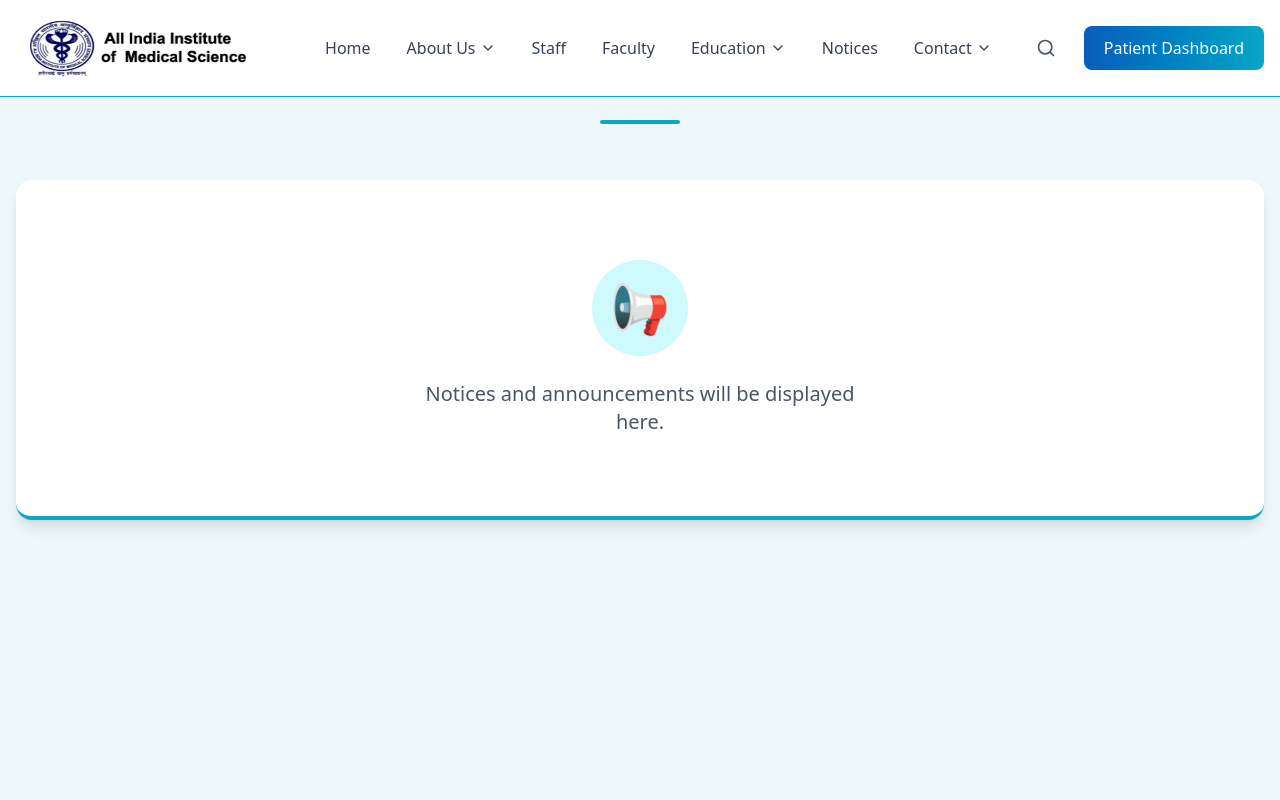
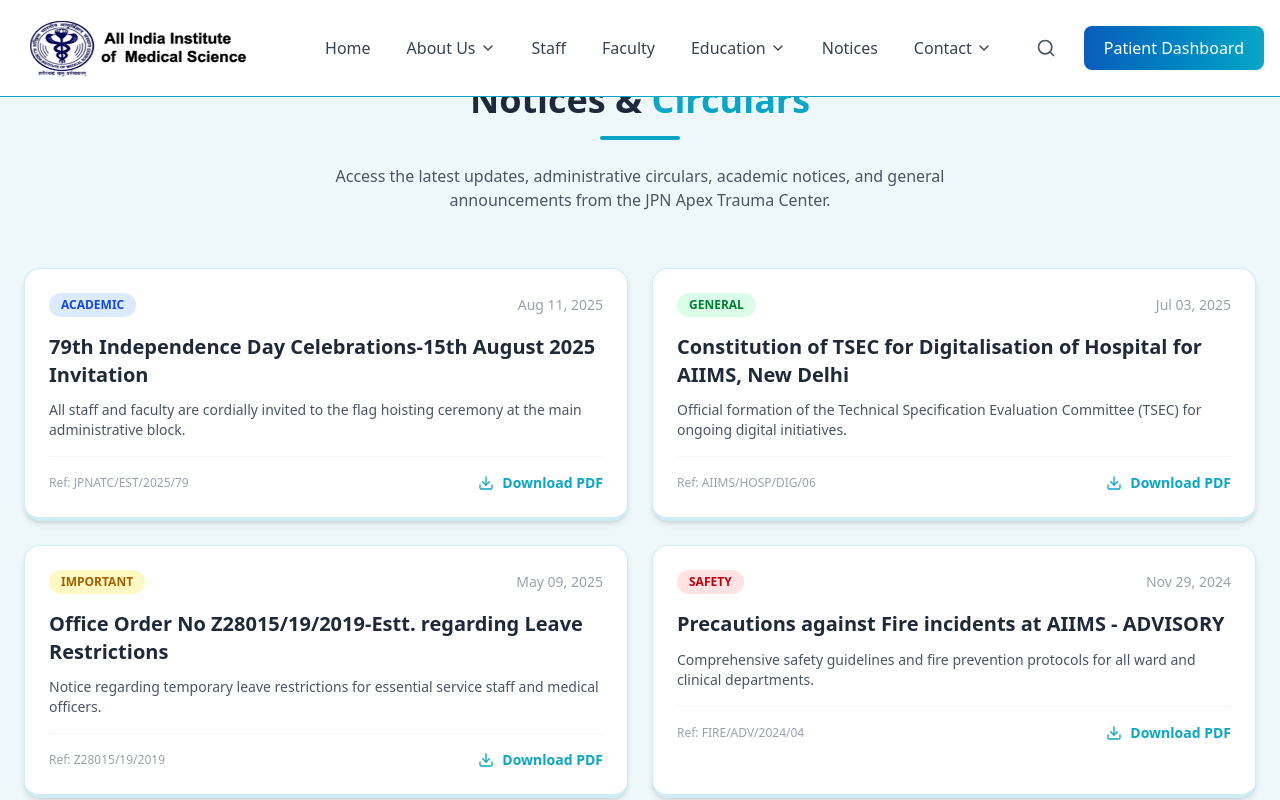
Before and after one commit to mehraaan21/jpnatc-app, a React (Vite) app: page /notices in a window 1280 px wide. Shown: the top 800 px of the page. Built offline with nearby package versions, Linux system fonts and the light colour scheme.

Commit message:
add  notices

```diff
--- a/src/components/contact/ContactUs.jsx
+++ b/src/components/contact/ContactUs.jsx
@@ -1,11 +1,23 @@
 export default function ContactUs() {
   return (
-    <section className="w-full bg-gray-100">
+    <section className="bg-[#eef7fa] py-20">
+      {/* Heading */}
+      <div className="max-w-7xl mx-auto px-6 mb-14">
+        <div className="text-center">
+          <h2 className="text-4xl font-semibold text-gray-800">
+            Contact <span className="text-[#0AA6C6] font-bold">Us</span>
+          </h2>
+          <div className="w-20 h-1 bg-[#0AA6C6] rounded-full mx-auto mt-4"></div>
+          <p className="text-gray-600 mt-6 max-w-2xl mx-auto">
+            Get in touch with JPNATC for any medical inquiries, appointments,
+            or general assistance. Our team is available 24/7 to help you.
+          </p>
+        </div>
+      </div>
 
       {/* Main Card */}
-      <div className="mt-34 pt-24  pb-24">
-        <div className="max-w-7xl mx-auto px-6">
-          <div className="bg-white rounded-2xl shadow-xl p-10 grid grid-cols-1 lg:grid-cols-2 gap-10">
+      <div className="max-w-7xl mx-auto px-6 pb-24">
+        <div className="bg-white rounded-2xl shadow-xl p-10 grid grid-cols-1 lg:grid-cols-2 gap-10 border-b-4 border-[#0AA6C6]">
           {/* Left Content */}
           <div>
             <h2 className="text-2xl font-semibold mb-3">
@@ -130,7 +142,6 @@
           </div>
         </div>
       </div>
-      </div>
     </section>
   );
 }
--- a/src/components/contact/Location.jsx
+++ b/src/components/contact/Location.jsx
@@ -1,15 +1,21 @@
 export default function Location() {
     return (
-        <div className="min-h-screen bg-[#eef7fa] py-16">
-            <div className="max-w-7xl mx-auto px-4">
-                {/* Heading */}
-                <div className="text-center mb-14">
+        <div className="bg-[#eef7fa] py-20">
+            {/* Heading */}
+            <div className="max-w-7xl mx-auto px-6 mb-14">
+                <div className="text-center">
                     <h2 className="text-4xl font-semibold text-gray-800">
                         Our <span className="text-[#0AA6C6] font-bold">Location</span>
                     </h2>
                     <div className="w-20 h-1 bg-[#0AA6C6] rounded-full mx-auto mt-4"></div>
+                    <p className="text-gray-600 mt-6 max-w-2xl mx-auto">
+                        Find your way to JPNATC easily with our location details and
+                        transportation options from various points in Delhi.
+                    </p>
                 </div>
+            </div>
 
+            <div className="max-w-7xl mx-auto px-4">
                 <div className="bg-white rounded-2xl shadow-lg p-8 border-b-4 border-[#0AA6C6]">
                     <div className="grid md:grid-cols-2 gap-8">
                         <div>
--- a/src/components/contact/RightToInformation.jsx
+++ b/src/components/contact/RightToInformation.jsx
@@ -1,15 +1,21 @@
 export default function RightToInformation() {
     return (
-        <div className="min-h-screen bg-[#eef7fa] py-16">
-            <div className="max-w-7xl mx-auto px-4">
-                {/* Heading */}
-                <div className="text-center mb-14">
+        <div className="bg-[#eef7fa] py-20">
+            {/* Heading */}
+            <div className="max-w-7xl mx-auto px-6 mb-14">
+                <div className="text-center">
                     <h2 className="text-4xl font-semibold text-gray-800">
                         Right To <span className="text-[#0AA6C6] font-bold">Information</span>
                     </h2>
                     <div className="w-20 h-1 bg-[#0AA6C6] rounded-full mx-auto mt-4"></div>
+                    <p className="text-gray-600 mt-6 max-w-2xl mx-auto">
+                        Learn about the Right to Information Act and how to request
+                        information from JPNATC for transparency and accountability.
+                    </p>
                 </div>
+            </div>
 
+            <div className="max-w-7xl mx-auto px-4">
                 <div className="bg-white rounded-2xl shadow-lg p-8 border-b-4 border-[#0AA6C6]">
                     <div className="mb-8">
                         <div className="flex items-center gap-4 mb-4">
--- a/src/components/notices/Notices.jsx
+++ b/src/components/notices/Notices.jsx
@@ -1,24 +1,93 @@
-export default function Notices() {
+import { Download, FileText } from "lucide-react";
+
+const notices = [
+  {
+    tag: "ACADEMIC",
+    tagColor: "bg-blue-100 text-blue-700",
+    date: "Aug 11, 2025",
+    title: "79th Independence Day Celebrations-15th August 2025 Invitation",
+    desc: "All staff and faculty are cordially invited to the flag hoisting ceremony at the main administrative block.",
+    ref: "Ref: JPNATC/EST/2025/79"
+  },
+  {
+    tag: "GENERAL",
+    tagColor: "bg-green-100 text-green-700",
+    date: "Jul 03, 2025",
+    title: "Constitution of TSEC for Digitalisation of Hospital for AIIMS, New Delhi",
+    desc: "Official formation of the Technical Specification Evaluation Committee (TSEC) for ongoing digital initiatives.",
+    ref: "Ref: AIIMS/HOSP/DIG/06"
+  },
+  {
+    tag: "IMPORTANT",
+    tagColor: "bg-yellow-100 text-yellow-700",
+    date: "May 09, 2025",
+    title: "Office Order No Z28015/19/2019-Estt. regarding Leave Restrictions",
+    desc: "Notice regarding temporary leave restrictions for essential service staff and medical officers.",
+    ref: "Ref: Z28015/19/2019"
+  },
+  {
+    tag: "SAFETY",
+    tagColor: "bg-red-100 text-red-700",
+    date: "Nov 29, 2024",
+    title: "Precautions against Fire incidents at AIIMS - ADVISORY",
+    desc: "Comprehensive safety guidelines and fire prevention protocols for all ward and clinical departments.",
+    ref: "Ref: FIRE/ADV/2024/04"
+  }
+];
+
+export default function NoticesPage() {
   return (
-        <div className="min-h-screen bg-[#eef7fa] py-16">
-            <div className="max-w-7xl mx-auto px-4">
+    <div className="bg-[#eef7fa] py-20">
       {/* Heading */}
-                <div className="text-center mb-14">
+      <div className="max-w-7xl mx-auto px-6 mb-14">
+        <div className="text-center">
           <h2 className="text-4xl font-semibold text-gray-800">
-                        Latest <span className="text-[#0AA6C6] font-bold">Notices</span>
+            Notices & <span className="text-[#0AA6C6] font-bold">Circulars</span>
           </h2>
           <div className="w-20 h-1 bg-[#0AA6C6] rounded-full mx-auto mt-4"></div>
+          <p className="text-gray-600 mt-6 max-w-2xl mx-auto">
+            Access the latest updates, administrative circulars, academic notices,
+            and general announcements from the JPN Apex Trauma Center.
+          </p>
+        </div>
       </div>
 
-                <div className="bg-white rounded-2xl shadow-lg p-8 border-b-4 border-[#0AA6C6]">
-                    <div className="flex flex-col items-center justify-center py-12">
-                        <div className="w-24 h-24 bg-cyan-100 rounded-full flex items-center justify-center mb-6">
-                            <span className="text-5xl">📢</span>
+      {/* CONTENT */}
+      <div className="max-w-7xl mx-auto px-6 pb-24">
+        <div className="grid grid-cols-1 md:grid-cols-2 gap-6">
+          {notices.map((notice, index) => (
+            <div
+              key={index}
+              className="bg-white rounded-2xl shadow-md hover:shadow-xl transition-all duration-300 border border-[#0AA6C6]/20 border-b-4 hover:border-b-[#0AA6C6] p-6 group"
+            >
+              {/* TAG + DATE */}
+              <div className="flex items-center justify-between mb-4">
+                <span className={`text-xs font-semibold px-3 py-1 rounded-full ${notice.tagColor}`}>
+                  {notice.tag}
+                </span>
+                <span className="text-sm text-gray-400">{notice.date}</span>
               </div>
-                        <p className="text-gray-600 text-xl text-center max-w-md">
-                            Notices and announcements will be displayed here.
+
+              {/* TITLE */}
+              <h3 className="font-semibold text-xl text-gray-800 mb-3 leading-snug group-hover:text-[#0AA6C6] transition-colors">
+                {notice.title}
+              </h3>
+
+              {/* DESCRIPTION */}
+              <p className="text-gray-600 text-sm mb-4">
+                {notice.desc}
               </p>
+
+              {/* FOOTER */}
+              <div className="flex items-center justify-between pt-4 border-t border-gray-100">
+                <span className="text-xs text-gray-400">{notice.ref}</span>
+                <button className="flex items-center gap-2 text-sm text-[#0AA6C6] font-semibold hover:underline group-hover:gap-2 transition-all">
+                  <Download className="w-4 h-4" />
+                  Download PDF
+                </button>
               </div>
+            </div>
+          ))}
         </div>
       </div>
     </div>
```
Lines whose indentation alone changed are shown as unchanged.
